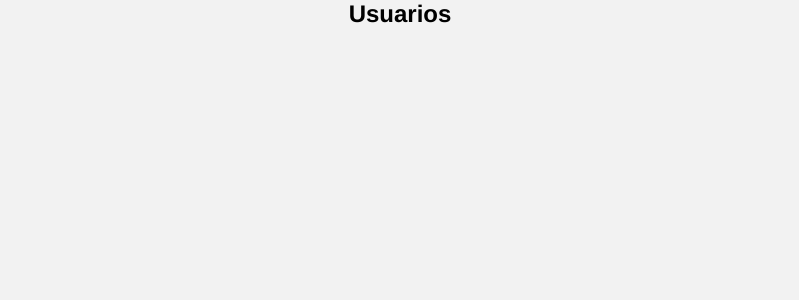
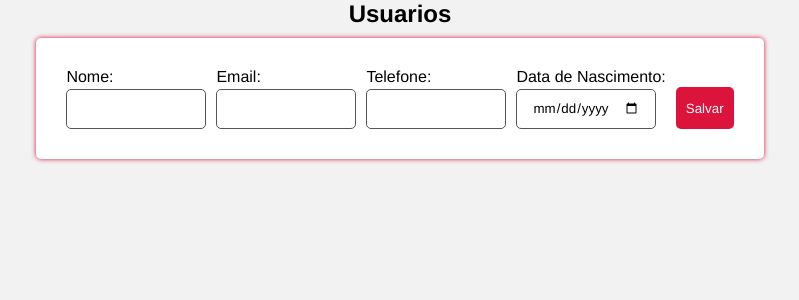
Before and after one commit to kiondartel/Bank_Register, a React (Vite) app in the folder Frontend/: page / in a window 1280 px wide. Shown: the top 300 px of the page, without its empty margins (240-1039 px from the left). Built offline with nearby package versions, Linux system fonts and the light colour scheme.

Commit message:
Form content & styles

```diff
--- a/Frontend/src/App/App.jsx
+++ b/Frontend/src/App/App.jsx
@@ -1,12 +1,14 @@
 import Global from "../styles/globalstyle";
 import { toast, ToastContainer } from "react-toastify";
 import * as Styled from "./styles";
+import Form from "../components/Form";
 
 function App() {
   return (
     <>
       <Styled.Container>
         <Styled.Title>Usuarios</Styled.Title>
+        <Form />
       </Styled.Container>
       <ToastContainer autoClose={3000} position={toast.POSITION.BOTTOM_LEFT} />
       <Global />
--- /dev/null
+++ b/Frontend/src/components/Form/index.jsx
@@ -0,0 +1,29 @@
+import React, { useRef } from "react";
+import * as Styles from "./styles";
+
+function Form({ onEdit }) {
+  const ref = useRef();
+  return (
+    <Styles.Container ref={ref}>
+      <Styles.InputArea>
+        <label>Nome:</label>
+        <input name="nome" />
+      </Styles.InputArea>
+      <Styles.InputArea>
+        <label>Email:</label>
+        <input name="email" type="email" />
+      </Styles.InputArea>
+      <Styles.InputArea>
+        <label>Telefone:</label>
+        <input name="fone" />
+      </Styles.InputArea>
+      <Styles.InputArea>
+        <label>Data de Nascimento:</label>
+        <input name="data_nascimento" type="date" />
+      </Styles.InputArea>
+      <button type="submit">Salvar</button>
+    </Styles.Container>
+  );
+}
+
+export default Form;
--- /dev/null
+++ b/Frontend/src/components/Form/styles.js
@@ -0,0 +1,39 @@
+import styled from "styled-components";
+
+export const Container = styled.form`
+  display: flex;
+  align-items: flex-end;
+  gap: 10px;
+  flex-wrap: wrap;
+  background-color: #fff;
+  padding: 30px;
+  box-shadow: 0px 0px 5px #dc143c;
+  border-radius: 5px;
+
+  button {
+    padding: 10px;
+    cursor: pointer;
+    border-radius: 5px;
+    border: none;
+    background-color: #dc143c;
+    color: white;
+    height: 42px;
+  }
+`;
+
+export const InputArea = styled.div`
+  display: flex;
+  flex-direction: column;
+
+  label {
+  }
+
+  input {
+    width: 140px;
+    padding: 0 15px;
+    border: 1px solid #555;
+    border-radius: 5px;
+    height: 40px;
+    margin-top: 3px;
+  }
+`;
```
